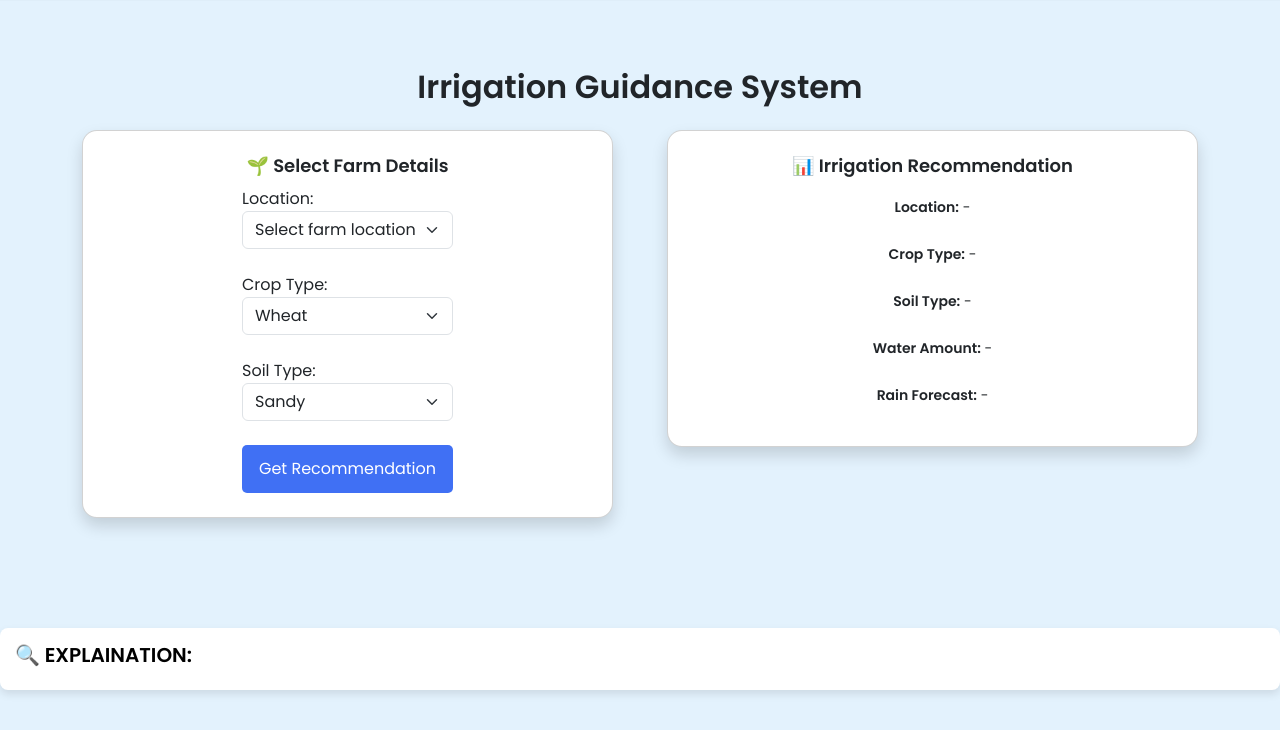
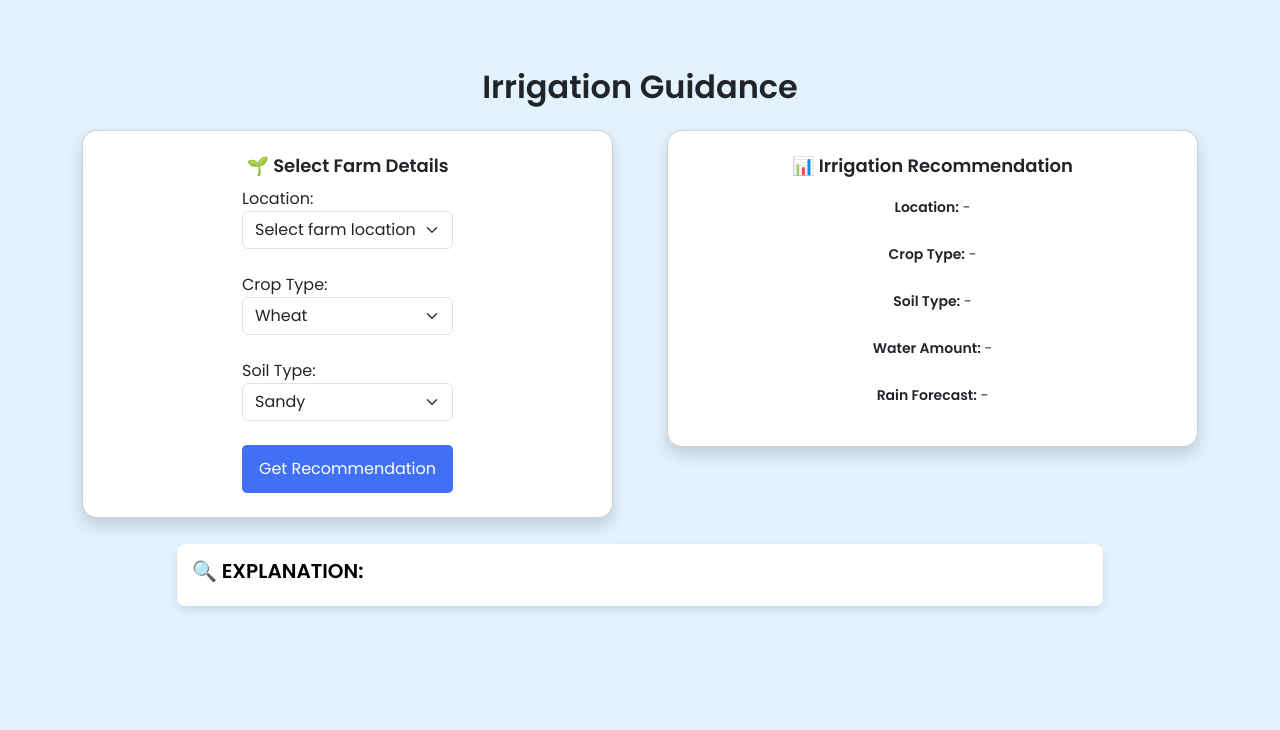
Before and after one commit to KiraQiez/VHack, a Flask app: page /irrigation in a window 1280 px wide. Shown: the part 70-800 px from the top of the page. Run offline with Flask 3, Linux system fonts and the light colour scheme.

Commit message:
design correction

```diff
--- a/templates/irrigation.html
+++ b/templates/irrigation.html
@@ -59,7 +59,7 @@
 
     <section class="content">
         <div class="container mt-5">
-          <h2 class="text-center mb-4 fw-bold">Irrigation Guidance System</h2>
+          <h2 class="text-center mb-4 fw-bold">Irrigation Guidance</h2>
 
           <div class="row">
             <div class="col-md-6">
@@ -101,25 +101,28 @@
               </div>
             </div>
           </div>
-        </div>
-      </section>
-      <div class="row mt-4">
-        <div class="col-md-12">
-            <div id="explanation-section" style="
+          <div class="row justify-content-center mt-3">
+            <div class="col-md-10">
+              <div id="explanation-section" style = "
                  background-color: white;
                 color: black;
                 padding: 15px;
                 border-radius: 8px;
                 box-shadow: 0 4px 8px rgba(0, 0, 0, 0.1);
-                max-height: 200px;
+                max-height: 250px;
                 overflow-y: scroll;
-                margin-top: 20px;
+                margin-top: 10px; /* Reduced top margin */
+                width: 100%;
+                text-align: justify;
                 ">
-                <h5><b>🔍 EXPLAINATION:</b></h5>
+                <h5><b>🔍 EXPLANATION:</b></h5>
                 <div id="explanation-content"></div>
               </div>
             </div>
           </div>
+        </div>
+      </section>
+
       <script>
             function fetchFarmLocations() {
             fetch("/get_farm_locations?state=Malaysia")
@@ -154,7 +157,7 @@ function updateExplanation(data) {
                         Water needed = Crop water need - (Effective Rainfall + Soil Moisture)<br>
                         ${data.water_need} - (${data.effective_rainfall} + ${data.soil_moisture}) = ${data.water_to_apply} mm</p>
                         <p><b>✅ Final Water to Apply:</b> ${data.water_to_apply} mm — Correct!</p>
-            <p><b>🌧️ Rain Forecast Logic:</b><br>
+                        <p><b>🌧️ Rain Forecast:</b><br>
                         Rain forecast is <b>${data.rain_forecast ? "Yes" : "No"}</b><br>
                         ${data.rain_forecast ? "Effective rainfall is sufficient." : "Effective rainfall is insufficient."}</p>
                         <p><b>✔️ Conclusion:</b> ${data.recommendation}</p>
@@ -204,9 +207,12 @@ document.getElementById("irrigation-form").addEventListener("submit", function (
             overlay.addEventListener("click", () => {
             navBar.classList.remove("open");
             });
-
-     <!-- script for recommendation reason -->
   </script>
 </body>
-
+<style> @media (max-width: 768px) {
+    #explanation-section {
+    max-height: 200px;
+    }
+}
+</style>
 </html>
```
Lines whose indentation alone changed are shown as unchanged.
